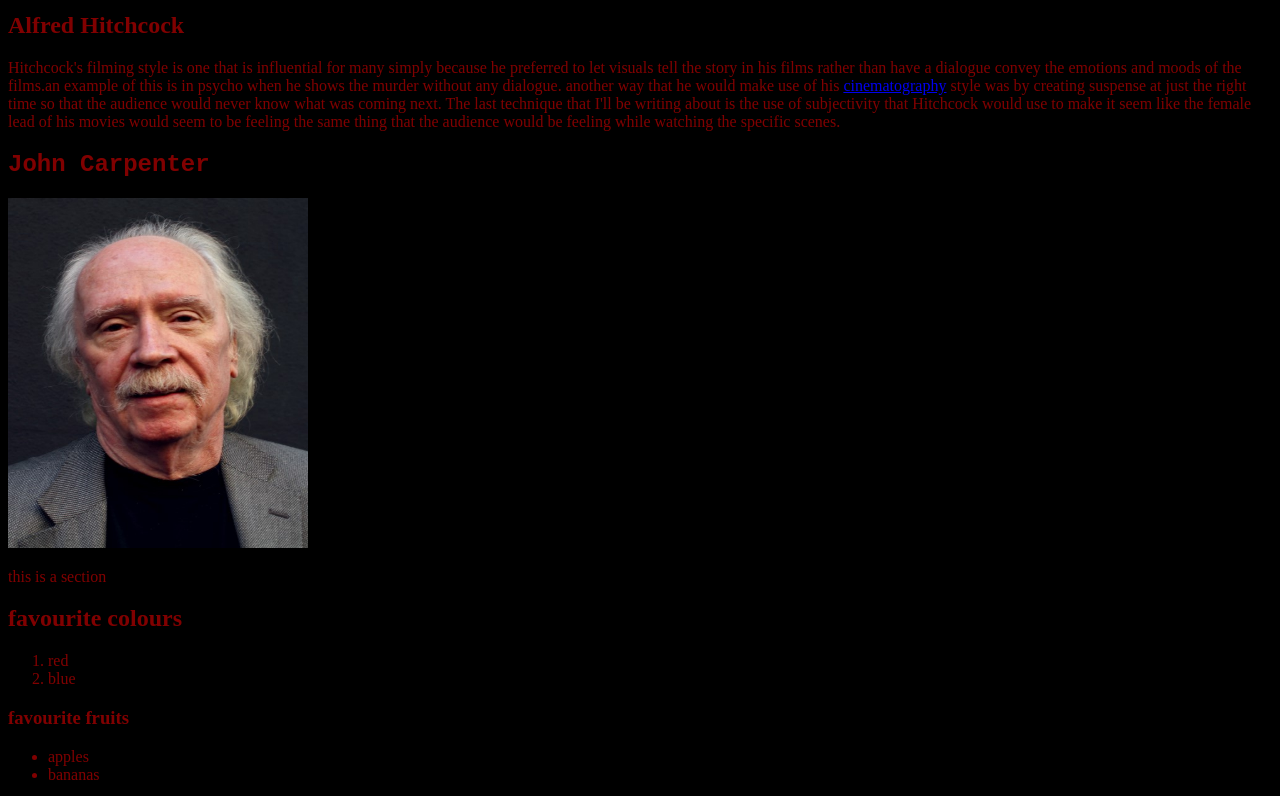
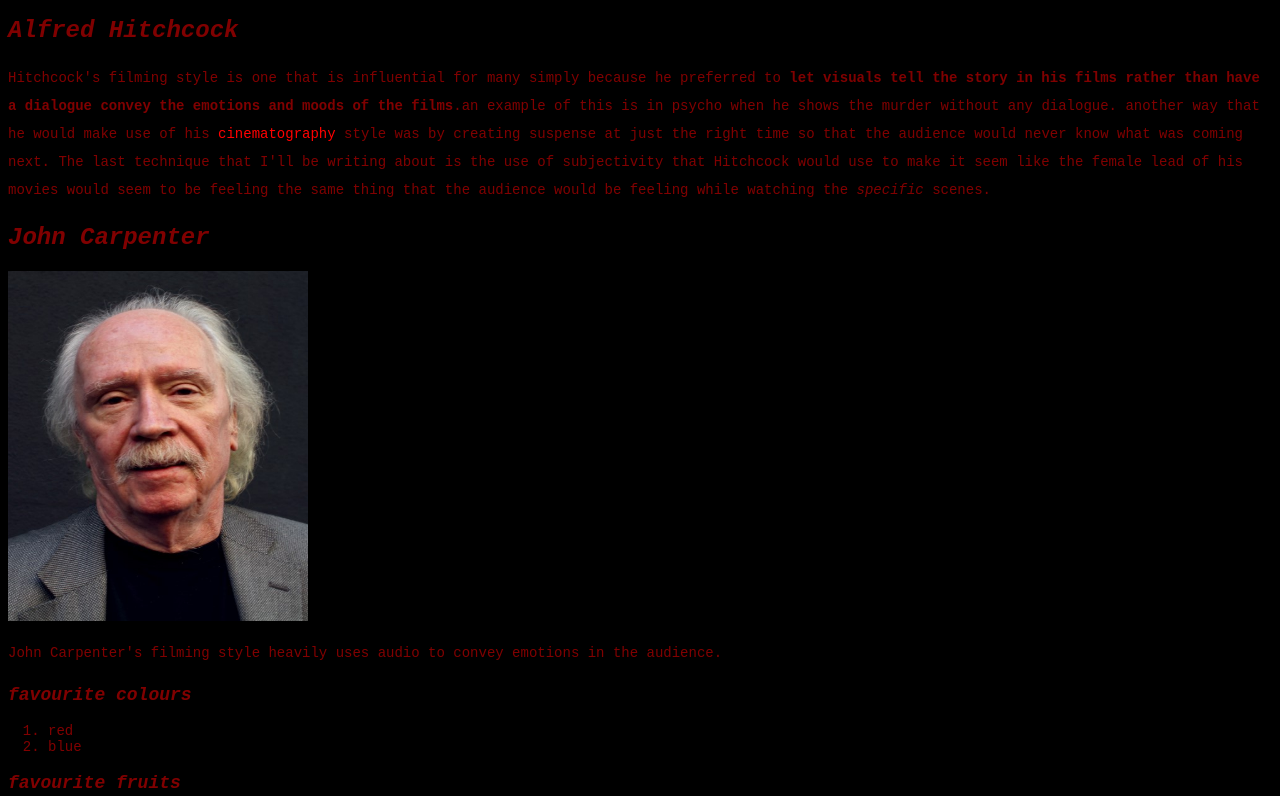
Before and after one commit to guavalol/website, a plain HTML site: page index.html in a window 1280 px wide. Shown: the part 486-1282 px from the top of the page. Drawn offline with Linux system fonts and the light colour scheme; a web font is replaced by a local one.

Commit message:
activity 7 lessons

```diff
--- a/index.html
+++ b/index.html
@@ -1,7 +1,7 @@
 <!DOCTYPE html>
 <html lang="en">
 <head>
-    <title>Horror Movie Directors</title>
+    <title>Kam's website</title>
       <meta charset="utf-8">
       <a href="#footer">footer</a>
       <link rel="stylesheet"
@@ -24,23 +24,23 @@
     Alfred Hitchcock Biography
   </a>
     <h2>Alfred Hitchcock</h2>
-      <p>Hitchcock's filming style is one that is influential for many simply because he preferred to let visuals tell the story in his films rather than have a dialogue convey the emotions and moods of the films.an example of this is in psycho when he shows the murder without any dialogue. another way that he would make use of his
+      <p>Hitchcock's filming style is one that is influential for many simply because he preferred to <strong>let visuals tell the story in his films rather than have a dialogue convey the emotions and moods of the films</strong>.an example of this is in psycho when he shows the murder without any dialogue. another way that he would make use of his
          <a href="https://indiefilmhustle.com/hitchcock-create-suspense/" title="cinematography">cinematography</a>
-         style was by creating suspense at just the right time so that the audience would never know what was coming next. The last technique that I'll be writing about is the use of subjectivity that Hitchcock would use to make it seem like the female lead of his movies would seem to be feeling the same thing that the audience would be feeling while watching the specific scenes.
+         style was by creating suspense at just the right time so that the audience would never know what was coming next. The last technique that I'll be writing about is the use of subjectivity that Hitchcock would use to make it seem like the female lead of his movies would seem to be feeling the same thing that the audience would be feeling while watching the <em>specific</em> scenes.
       </P>
 
 </section>
 </div>
 <section>
-  <h1>John Carpenter </H1>
+  <h2>John Carpenter </H2>
     <img src="images\johnc.jpeg"
     alt="photo of John Carpenter"
       width="300"
       height="350"/>
-    <p>this is a section</p>
+    <p>John Carpenter's filming style heavily uses audio to convey emotions in the audience.</p>
 </section>
 <section>
-  <h2>favourite colours</h2>
+  <h3>favourite colours</h3>
   <ol>
     <li>red</li>
     <li>blue</li>
--- a/styles.css
+++ b/styles.css
@@ -1,8 +1,59 @@
+/* website styles */
+
+* {
+  font-size: 100%;
+}
+
 body {
   background-color: Black;
   color: Maroon;
+  font-family: 'Xanh Mono', monospace;
+  font-size: 14px;
 }
 h1 {
   color: Maroon;
   font-family: 'Xanh Mono', monospace;
+  font-size: 36px;
+  text-align: left;
 }
+
+header h1 {
+  text-align: center;
+}
+
+h2 {
+  font-size: 24px;
+}
+
+h3 {
+  font-size:18px;
+}
+
+h1, h2, h3 {
+  font-weight: bold;
+  font-style: italic;
+}
+
+p {
+  line-height: 2;
+}
+
+a {
+  color: red;
+  text-decoration: none;
+}
+
+a:link,
+a:focus,
+a:active {
+  text-decoration: none:
+  color: maroon;
+}
+
+a:hover {
+  text-decoration: underline;
+}
+
+a:visited {
+  color: grey;
+}
```
